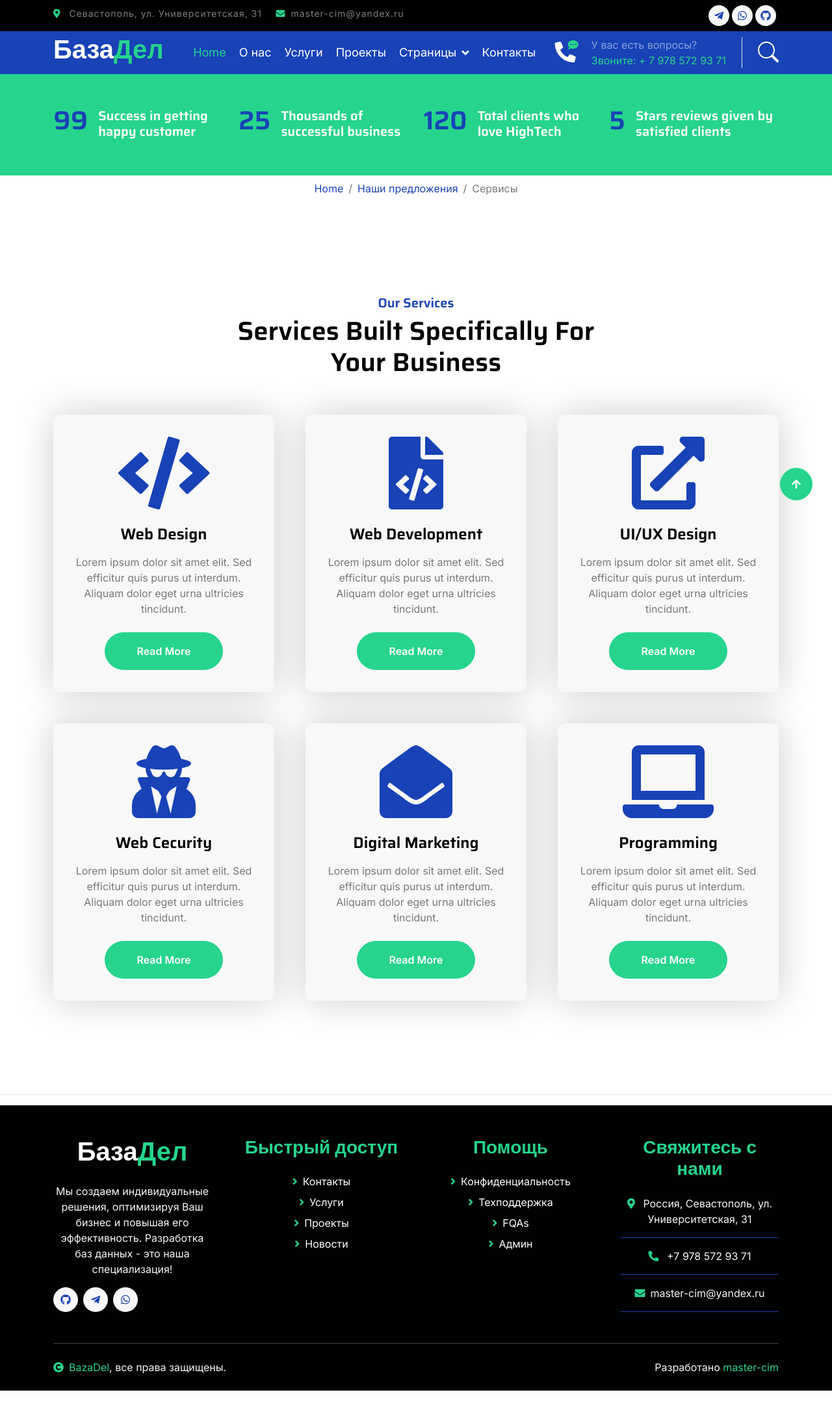
After one commit to master-cim/bazadel, a Django app: page /service/ in a window 1280 px wide. The commit adds this page. Shown: the whole page at 65% size. Run offline with Django 4.2, Linux system fonts and the light colour scheme; some libraries are stand-ins or nearby versions.

Commit message:
страница сервисов

```diff
--- a/bazadel/posts/urls.py
+++ b/bazadel/posts/urls.py
@@ -1,9 +1,14 @@
 from django.urls import path
 from . import views
 
+
+app_name = 'posts'
+
 urlpatterns = [
     # Главная страница
-    path('', views.index),
+    path('', views.index, name='index'),
+    # Cтраница услуг
+    path('service/', views.service, name='service'),
     # Страница со списком проектов
     path('project/', views.project_list),
     # Отдельная страница с информацией о проекте
--- a/bazadel/posts/views.py
+++ b/bazadel/posts/views.py
@@ -4,6 +4,11 @@ from django.http import HttpResponse
 
 def index(request):
     template = 'posts/index.html'
+    return render(request, template)
+
+
+def service(request):
+    template = 'posts/service.html'
     return render(request, template)
 
 
--- a/bazadel/templates/includes/footer.html
+++ b/bazadel/templates/includes/footer.html
@@ -18,21 +18,19 @@
                     <div class="col-lg-3 col-md-6">
                         <a href="#" class="h3 text-secondary">Быстрый доступ</a>
                         <div class="mt-4 d-flex flex-column short-link">
-                            <a href="" class="mb-2 text-white"><i class="fas fa-angle-right text-secondary me-2"></i>О компании</a>
                             <a href="" class="mb-2 text-white"><i class="fas fa-angle-right text-secondary me-2"></i>Контакты</a>
-                            <a href="" class="mb-2 text-white"><i class="fas fa-angle-right text-secondary me-2"></i>Наши услуги</a>
+                            <a href="" class="mb-2 text-white"><i class="fas fa-angle-right text-secondary me-2"></i>Услуги</a>
                             <a href="" class="mb-2 text-white"><i class="fas fa-angle-right text-secondary me-2"></i>Проекты</a>
-                            <a href="" class="mb-2 text-white"><i class="fas fa-angle-right text-secondary me-2"></i>Новости блога</a>
+                            <a href="" class="mb-2 text-white"><i class="fas fa-angle-right text-secondary me-2"></i>Новости</a>
                         </div>
                     </div>
                     <div class="col-lg-3 col-md-6">
                         <a href="#" class="h3 text-secondary">Помощь</a>
                         <div class="mt-4 d-flex flex-column help-link">
-                            <a href="" class="mb-2 text-white"><i class="fas fa-angle-right text-secondary me-2"></i>Правила </a>
                             <a href="" class="mb-2 text-white"><i class="fas fa-angle-right text-secondary me-2"></i>Конфиденциальность</a>
                             <a href="" class="mb-2 text-white"><i class="fas fa-angle-right text-secondary me-2"></i>Техподдержка</a>
                             <a href="" class="mb-2 text-white"><i class="fas fa-angle-right text-secondary me-2"></i>FQAs</a>
-                            <a href="" class="mb-2 text-white"><i class="fas fa-angle-right text-secondary me-2"></i>Контакт</a>
+                            <a href="" class="mb-2 text-white"><i class="fas fa-angle-right text-secondary me-2"></i>Админ</a>
                         </div>
                     </div>
                     <div class="col-lg-3 col-md-6">
--- a/bazadel/templates/includes/header.html
+++ b/bazadel/templates/includes/header.html
@@ -36,9 +36,9 @@
                     </button>
                     <div class="collapse navbar-collapse bg-transparent" id="navbarCollapse">
                         <div class="navbar-nav ms-auto mx-xl-auto p-0">
-                            <a href="index.html" class="nav-item nav-link active text-secondary">Home</a>
+                            <a href="{% url 'posts:index' %}" class="nav-item nav-link active text-secondary">Home</a>
                             <a href="about.html" class="nav-item nav-link">О нас</a>
-                            <a href="service.html" class="nav-item nav-link">Услуги</a>
+                            <a href="{% url 'posts:service' %}" class="nav-item nav-link">Услуги</a>
                             <a href="project.html" class="nav-item nav-link">Проекты</a>
                             <div class="nav-item dropdown">
                                 <a href="#" class="nav-link dropdown-toggle" data-bs-toggle="dropdown">Страницы</a>
--- a/bazadel/templates/posts/index.html
+++ b/bazadel/templates/posts/index.html
@@ -319,7 +319,7 @@
                                   <img src="{% static 'img/team-4.jpg' %}" class="img-fluid w-100 rounded-circle" alt="">
                               </div>
                               <div class="team-name text-center py-3">
-                                  <h4 class="">Мартин Робертович</h4>
+                                  <h4 class="">Стефан Ильич</h4>
                                   <p class="m-0">Разработчик</p>
                               </div>
                               <div class="team-icon d-flex justify-content-center pb-4">
--- /dev/null
+++ b/bazadel/templates/posts/service.html
@@ -0,0 +1,137 @@
+<!DOCTYPE html>
+{% extends 'base.html' %}
+{% load static %}
+{% block content %}
+        <!-- Fact Start -->
+        <div class="container-fluid bg-secondary py-5">
+            <div class="container">
+                <div class="row">
+                    <div class="col-lg-3 wow fadeIn" data-wow-delay=".1s">
+                        <div class="d-flex counter">
+                            <h1 class="me-3 text-primary counter-value">99</h1>
+                            <h5 class="text-white mt-1">Success in getting happy customer</h5>
+                        </div>
+                    </div>
+                    <div class="col-lg-3 wow fadeIn" data-wow-delay=".3s">
+                        <div class="d-flex counter">
+                            <h1 class="me-3 text-primary counter-value">25</h1>
+                            <h5 class="text-white mt-1">Thousands of successful business</h5>
+                        </div>
+                    </div>
+                    <div class="col-lg-3 wow fadeIn" data-wow-delay=".5s">
+                        <div class="d-flex counter">
+                            <h1 class="me-3 text-primary counter-value">120</h1>
+                            <h5 class="text-white mt-1">Total clients who love HighTech</h5>
+                        </div>
+                    </div>
+                    <div class="col-lg-3 wow fadeIn" data-wow-delay=".7s">
+                        <div class="d-flex counter">
+                            <h1 class="me-3 text-primary counter-value">5</h1>
+                            <h5 class="text-white mt-1">Stars reviews given by satisfied clients</h5>
+                        </div>
+                    </div>
+                </div>
+            </div>
+        </div>
+        <!-- Fact End -->
+        <!-- Page Header Start -->
+        <div class="container-fluid px-0 py-2">
+            <nav aria-label="breadcrumb animated slideInDown">
+                <ol class="breadcrumb justify-content-center mb-0">
+                    <li class="breadcrumb-item"><a href="#">Home</a></li>
+                    <li class="breadcrumb-item"><a href="#">Наши предложения</a></li>
+                    <li class="breadcrumb-item" aria-current="page">Сервисы</li>
+                </ol>
+            </nav>
+    </div>
+    <!-- Page Header End -->
+
+        <!-- Services Start -->
+        <div class="container-fluid services py-5 my-5">
+            <div class="container py-5">
+                <div class="text-center mx-auto pb-5 wow fadeIn" data-wow-delay=".3s" style="max-width: 600px;">
+                    <h5 class="text-primary">Our Services</h5>
+                    <h1>Services Built Specifically For Your Business</h1>
+                </div>
+                <div class="row g-5 services-inner">
+                    <div class="col-md-6 col-lg-4 wow fadeIn" data-wow-delay=".3s">
+                        <div class="services-item bg-light">
+                            <div class="p-4 text-center services-content">
+                                <div class="services-content-icon">
+                                    <i class="fa fa-code fa-7x mb-4 text-primary"></i>
+                                    <h4 class="mb-3">Web Design</h4>
+                                    <p class="mb-4">Lorem ipsum dolor sit amet elit. Sed efficitur quis purus ut interdum. Aliquam dolor eget urna ultricies tincidunt.</p>
+                                    <a href="" class="btn btn-secondary text-white px-5 py-3 rounded-pill">Read More</a>
+                                </div>
+                            </div>
+                        </div>
+                    </div>
+                    <div class="col-md-6 col-lg-4 wow fadeIn" data-wow-delay=".5s">
+                        <div class="services-item bg-light">
+                            <div class="p-4 text-center services-content">
+                                <div class="services-content-icon">
+                                    <i class="fa fa-file-code fa-7x mb-4 text-primary"></i>
+                                    <h4 class="mb-3">Web Development</h4>
+                                    <p class="mb-4">Lorem ipsum dolor sit amet elit. Sed efficitur quis purus ut interdum. Aliquam dolor eget urna ultricies tincidunt.</p>
+                                    <a href="" class="btn btn-secondary text-white px-5 py-3 rounded-pill">Read More</a>
+                                </div>
+                            </div>
+                        </div>
+                    </div>
+                    <div class="col-md-6 col-lg-4 wow fadeIn" data-wow-delay=".7s">
+                        <div class="services-item bg-light">
+                            <div class="p-4 text-center services-content">
+                                <div class="services-content-icon">
+                                    <i class="fa fa-external-link-alt fa-7x mb-4 text-primary"></i>
+                                    <h4 class="mb-3">UI/UX Design</h4>
+                                    <p class="mb-4">Lorem ipsum dolor sit amet elit. Sed efficitur quis purus ut interdum. Aliquam dolor eget urna ultricies tincidunt.</p>
+                                    <a href="" class="btn btn-secondary text-white px-5 py-3 rounded-pill">Read More</a>
+                                </div>
+                            </div>
+                        </div>
+                    </div>
+                    <div class="col-md-6 col-lg-4 wow fadeIn" data-wow-delay=".3s">
+                        <div class="services-item bg-light">
+                            <div class="p-4 text-center services-content">
+                                <div class="services-content-icon">
+                                    <i class="fas fa-user-secret fa-7x mb-4 text-primary"></i>
+                                    <h4 class="mb-3">Web Cecurity</h4>
+                                    <p class="mb-4">Lorem ipsum dolor sit amet elit. Sed efficitur quis purus ut interdum. Aliquam dolor eget urna ultricies tincidunt.</p>
+                                    <a href="" class="btn btn-secondary text-white px-5 py-3 rounded-pill">Read More</a>
+                                </div>
+
+                            </div>
+                        </div>
+                    </div>
+                    <div class="col-md-6 col-lg-4 wow fadeIn" data-wow-delay=".5s">
+                        <div class="services-item bg-light">
+                            <div class="p-4 text-center services-content">
+                                <div class="services-content-icon">
+                                    <i class="fa fa-envelope-open fa-7x mb-4 text-primary"></i>
+                                    <h4 class="mb-3">Digital Marketing</h4>
+                                    <p class="mb-4">Lorem ipsum dolor sit amet elit. Sed efficitur quis purus ut interdum. Aliquam dolor eget urna ultricies tincidunt.</p>
+                                    <a href="" class="btn btn-secondary text-white px-5 py-3 rounded-pill">Read More</a>
+                                </div>
+                            </div>
+                        </div>
+                    </div>
+                    <div class="col-md-6 col-lg-4 wow fadeIn" data-wow-delay=".7s">
+                        <div class="services-item bg-light">
+                            <div class="p-4 text-center services-content">
+                                <div class="services-content-icon">
+                                    <i class="fas fa-laptop fa-7x mb-4 text-primary"></i>
+                                    <h4 class="mb-3">Programming</h4>
+                                    <p class="mb-4">Lorem ipsum dolor sit amet elit. Sed efficitur quis purus ut interdum. Aliquam dolor eget urna ultricies tincidunt.</p>
+                                    <a href="" class="btn btn-secondary text-white px-5 py-3 rounded-pill">Read More</a>
+                                </div>
+                            </div>
+                        </div>
+                    </div>
+                </div>
+            </div>
+        </div>
+        <!-- Services End -->
+
+
+
+{% endblock %}
```
Also changed, not shown: bazadel/static/img/serv1.jpg (added).
